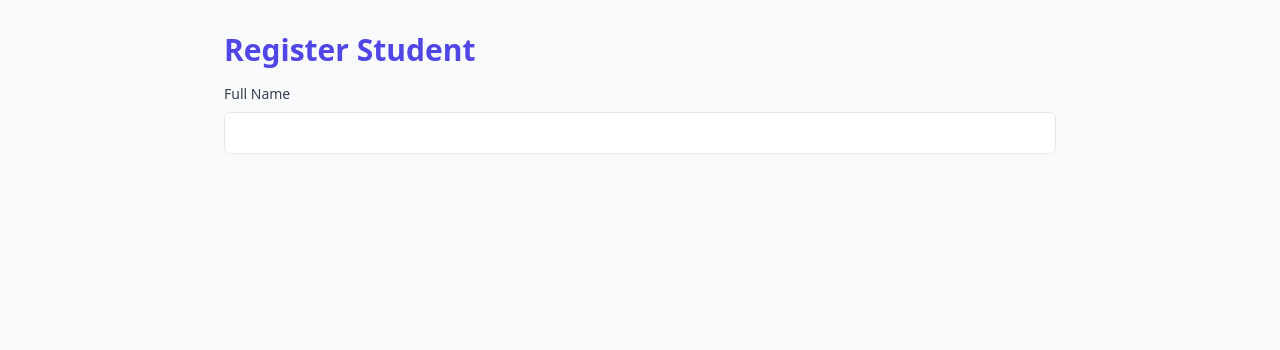
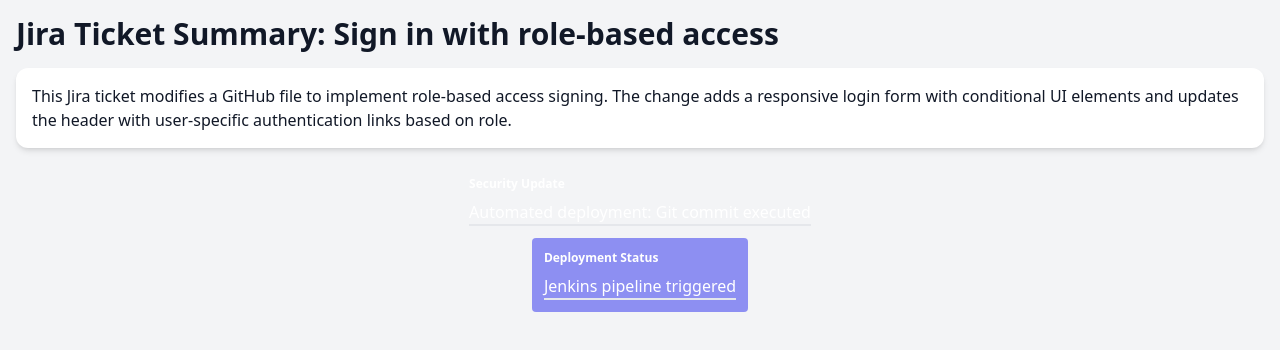
Before and after one commit to KaranManhas22/Jira, a plain HTML site: page index.html in a window 1280 px wide. Drawn offline with nearby package versions, Linux system fonts and the light colour scheme.

```diff
--- a/index.html
+++ b/index.html
@@ -3,26 +3,25 @@
 <head>
     <meta charset="UTF-8">
     <meta name="viewport" content="width=device-width, initial-scale=1.0">
-    <title>Register Student Account</title>
+    <title>Jira Ticket Summary: Sign in with role-based access</title>
     <script src="https://cdn.tailwindcss.com"></script>
 </head>
-<body class="bg-gray-50 text-gray-900 p-8 md:max-w-4xl mx-auto">
-    <h1 class="text-3xl font-bold mb-4 text-indigo-600">Register Student</h1>
-    <form class="mt-4 space-y-6">
-        <div>
-            <label class="block mb-2 text-sm font-medium text-gray-700" for="name">Full Name</label>
-            <input
-                type="text"
-                id="name"
-                name="name"
-                class="block w-full px-4 py-2 border rounded-md border-gray-300</textarea>
+<body class="bg-gray-100 text-gray-900 p-4">
+    <h1 class="text-3xl font-bold mb-4">Jira Ticket Summary: Sign in with role-based access</h1>
+    <div class="flex flex-col items-center">
+        <div class="bg-white p-4 rounded-xl shadow-md mb-4">
+            <p>This Jira ticket modifies a GitHub file to implement role-based access signing. The change adds a responsive login form with conditional UI elements and updates the header with user-specific authentication links based on role.</p>
         </div>
-        <div></div></form>
-    <script>
-        document.querySelector('form').addEventListener('submit', function(e) {
-            e.preventDefault();
-            console.log('Form submitted:', new FormData(this).serialize());
-        });
-    </script>
+        <div class="flex flex-col items-center">
+            <div class="bg-violett-500 text-white p-3 rounded bg-opacity-70 hover:bg-opacity-80">
+                <span class="flex text-xs font-bold mb-2">Security Update</span>
+                <div class="border-b-2 border-translucent mt-2 text-SM">Automated deployment: Git commit executed</div>
+            </div>
+            <div class="bg-indigo-500 text-white p-3 rounded bg-opacity-70 hover:bg-opacity-80">
+                <span class="flex text-xs font-bold mb-2">Deployment Status</span>
+                <div class="border-b-2 border-translucent mt-2 text-SM">Jenkins pipeline triggered</div>
+            </div>
+        </div>
+    </div>
 </body>
 </html>
```
